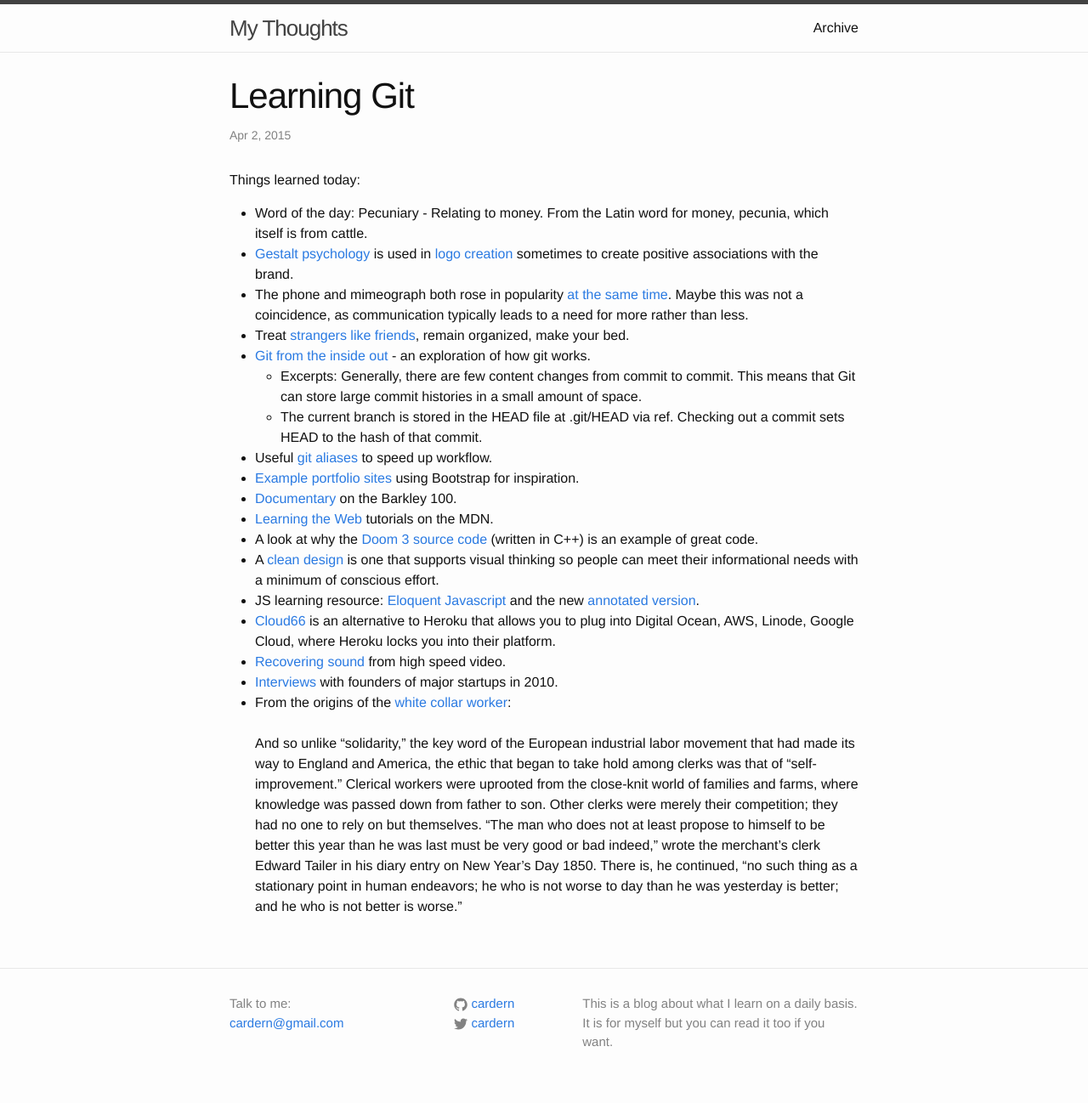
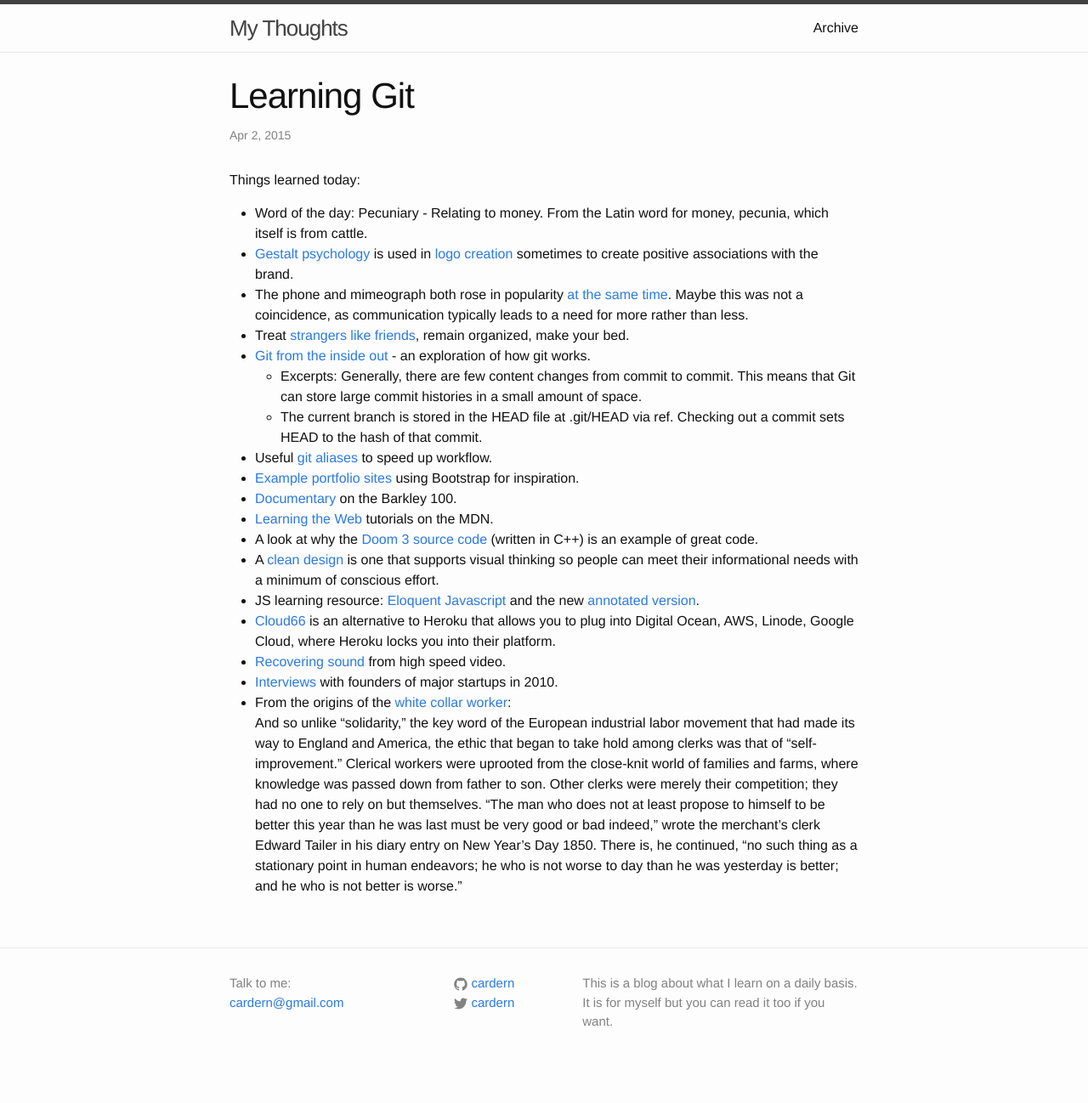
Before and after one commit to cardern/blog, a Jekyll site: the page built from _posts/2015-04-02-18.markdown, in a window 1280 px wide. Shown: the whole page at 85% size. Built offline with Jekyll 4.4.1, drawn with Linux system fonts in a browser that asks for light colours; after the commit the page ends 1274 px from its top, so only the background shows below that.

Commit message:
Revert 0c58b11..00bcef1
This rolls back to commit 0c58b11b3cb0da6ba5a21e12228ed8d6a70c4673.

```diff
--- a/_posts/2015-04-02-18.markdown
+++ b/_posts/2015-04-02-18.markdown
@@ -22,4 +22,4 @@
 * [Cloud66](http://www.cloud66.com/) is an alternative to Heroku that allows you to plug into Digital Ocean, AWS, Linode, Google Cloud, where Heroku locks you into their platform.
 * [Recovering sound](https://news.ycombinator.com/item?id=9254654&utm_term=comment) from high speed video.
 * [Interviews](http://foundersatwork.posthaven.com/my-interviews-with-airbnb-dropbox-posterous-reddit-weebly-and-wufoo-circa-2010) with founders of major startups in 2010.
-* From the origins of the [white collar worker](http://blog.longreads.com/2015/03/24/i-would-prefer-not-to-the-origins-of-the-white-collar-worker/): <br><br> And so unlike “solidarity,” the key word of the European industrial labor movement that had made its way to England and America, the ethic that began to take hold among clerks was that of “self-improvement.” Clerical workers were uprooted from the close-knit world of families and farms, where knowledge was passed down from father to son. Other clerks were merely their competition; they had no one to rely on but themselves. “The man who does not at least propose to himself to be better this year than he was last must be very good or bad indeed,” wrote the merchant’s clerk Edward Tailer in his diary entry on New Year’s Day 1850. There is, he continued, “no such thing as a stationary point in human endeavors; he who is not worse to day than he was yesterday is better; and he who is not better is worse.”
+* From the origins of the [white collar worker](http://blog.longreads.com/2015/03/24/i-would-prefer-not-to-the-origins-of-the-white-collar-worker/): <br>And so unlike “solidarity,” the key word of the European industrial labor movement that had made its way to England and America, the ethic that began to take hold among clerks was that of “self-improvement.” Clerical workers were uprooted from the close-knit world of families and farms, where knowledge was passed down from father to son. Other clerks were merely their competition; they had no one to rely on but themselves. “The man who does not at least propose to himself to be better this year than he was last must be very good or bad indeed,” wrote the merchant’s clerk Edward Tailer in his diary entry on New Year’s Day 1850. There is, he continued, “no such thing as a stationary point in human endeavors; he who is not worse to day than he was yesterday is better; and he who is not better is worse.”
```
